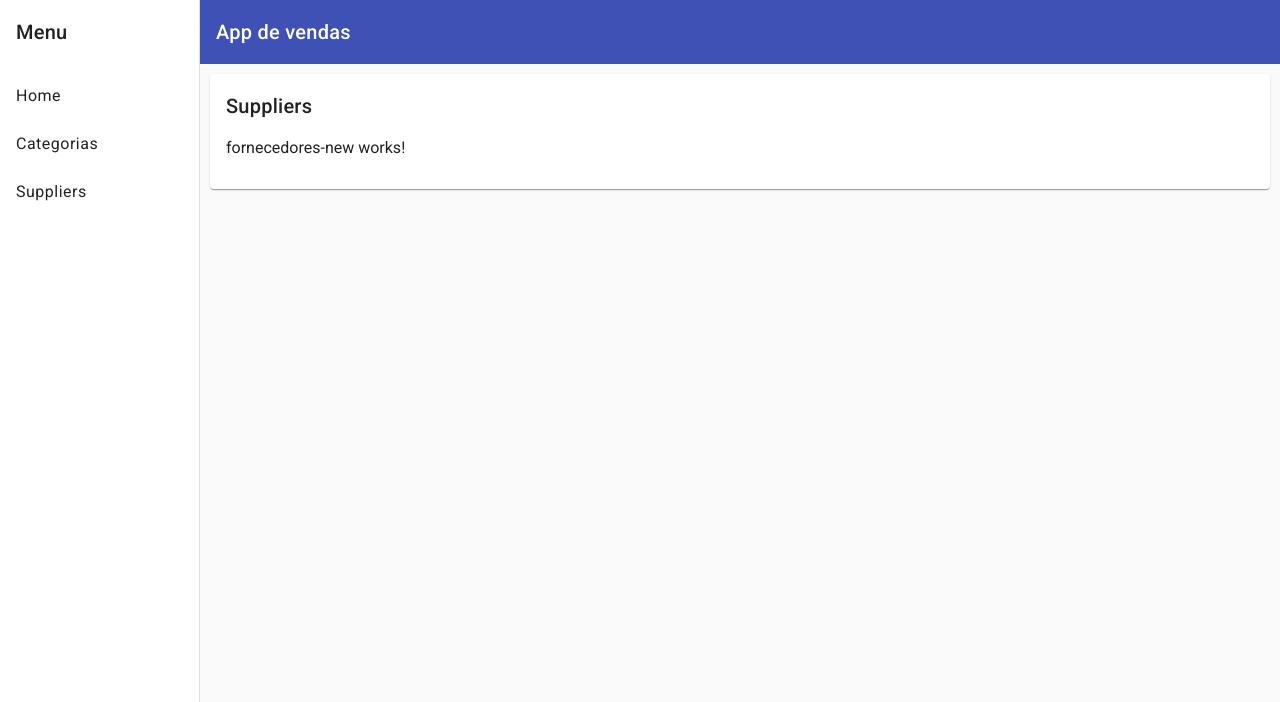
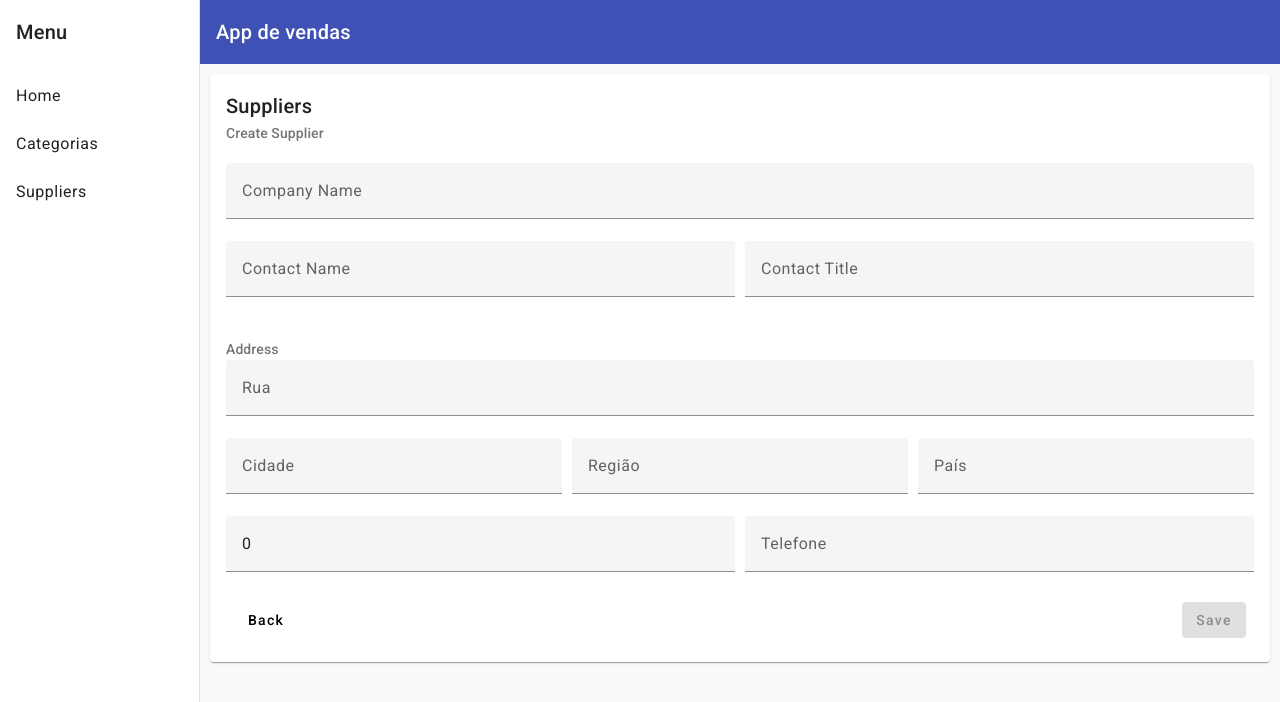
Before and after one commit to gabrielbigliardi/sales-app, an Angular app: page /suppliers/new in a window 1280 px wide. Shown: the top 702 px of the page. Built offline with nearby package versions, Linux system fonts and the light colour scheme.

Commit message:
feat: add new supplier

```diff
--- a/src/app/suppliers/suppliers-list/suppliers-list.component.html
+++ b/src/app/suppliers/suppliers-list/suppliers-list.component.html
@@ -1,7 +1,7 @@
 <mat-card-subtitle>Listing all Suppliers</mat-card-subtitle>
 
-<mat-card-actions align="end">
-    <button mat-button [routerLink]="['/suppliers/new']">New</button>
+<mat-card-actions>
+    <button mat-raised-button color="primary" [routerLink]="['/suppliers/new']">New</button>
 </mat-card-actions>
 
 @if(supplierObservable|async) {
--- a/src/app/suppliers/suppliers-new/suppliers-new.component.html
+++ b/src/app/suppliers/suppliers-new/suppliers-new.component.html
@@ -1 +1,7 @@
-<p>fornecedores-new works!</p>
+<mat-card-subtitle>Create Supplier</mat-card-subtitle>
+<br />
+@if(supplierObservable|async){
+<app-suppliers-form [supplier]="supplier" (save)="onSave($event)" (back)="onBack()"></app-suppliers-form>
+} @else {
+<app-loading-bar></app-loading-bar>
+}
--- a/src/app/suppliers/suppliers-new/suppliers-new.component.ts
+++ b/src/app/suppliers/suppliers-new/suppliers-new.component.ts
@@ -1,12 +1,43 @@
-import { Component } from '@angular/core';
-
+import { Component, inject } from '@angular/core'
+import { SuppliersFormComponent } from '../suppliers-form/suppliers-form.componen\
+t'
+import { MaterialModule } from '../../material.module'
+import { Observable, lastValueFrom, of } from 'rxjs'
+import { Router } from '@angular/router'
+import { SupplierService } from '../supplier.service'
+import { AsyncPipe } from '@angular/common'
+import { LoadingBarComponent } from '../../loading-bar.component'
+import { Supplier } from '../suppliers/supplier.dto'
 @Component({
   selector: 'app-suppliers-new',
   standalone: true,
-  imports: [],
+  imports: [
+    MaterialModule,
+    SuppliersFormComponent,
+    AsyncPipe,
+    LoadingBarComponent
+  ],
   templateUrl: './suppliers-new.component.html',
   styles: ``
 })
 export class SuppliersNewComponent {
+  router = inject(Router)
+  supplierService = inject(SupplierService)
+  supplierObservable!: Observable<Supplier>
+  supplier: Supplier
 
+  async ngOnInit() {
+    this.supplierObservable = await of(this.supplierService.create())
+    this.supplier = await lastValueFrom(this.supplierObservable)
+  }
+  async onSave(supplier: Supplier) {
+    console.log('SALVANDO');
+
+    this.supplierObservable = this.supplierService.save(supplier)
+    const result = await lastValueFrom(this.supplierObservable)
+    this.router.navigate(['/suppliers/show', result.id])
+  }
+  onBack() {
+    this.router.navigate(['/suppliers']);
+  }
 }
```
